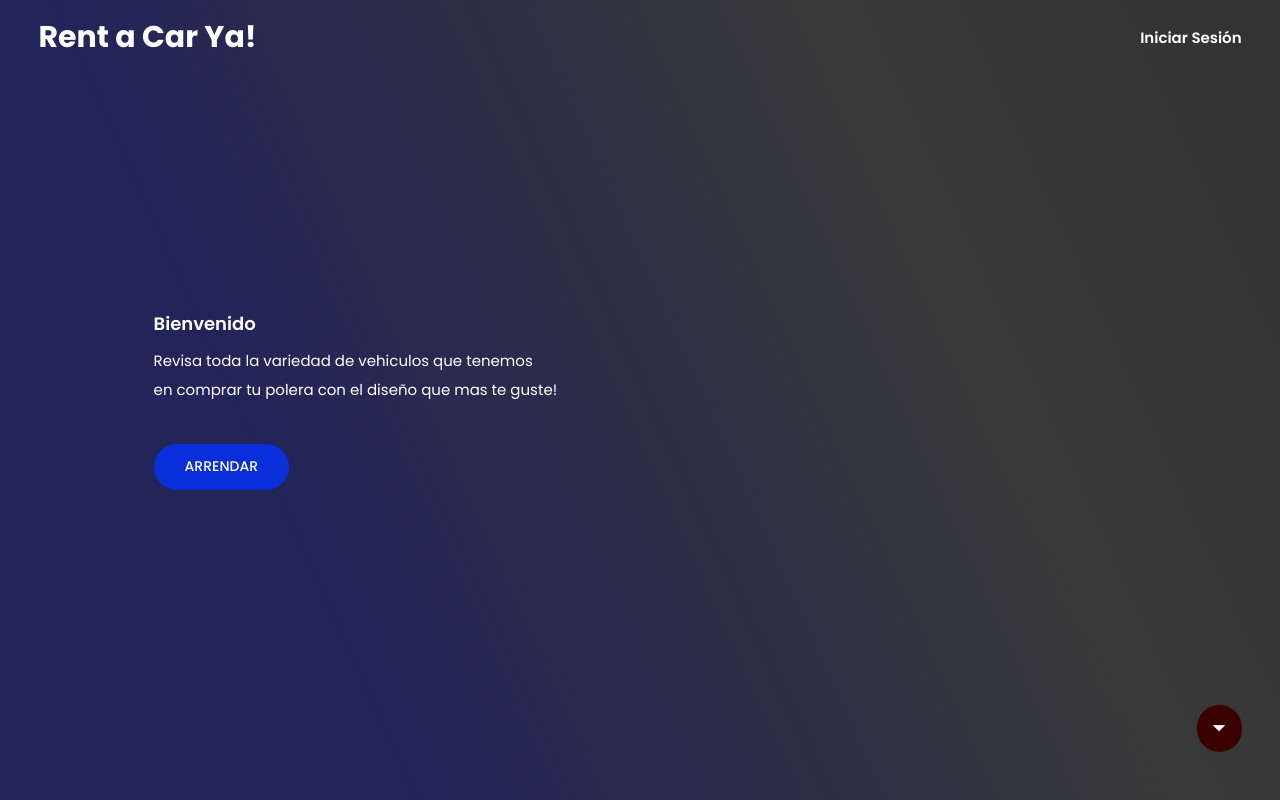
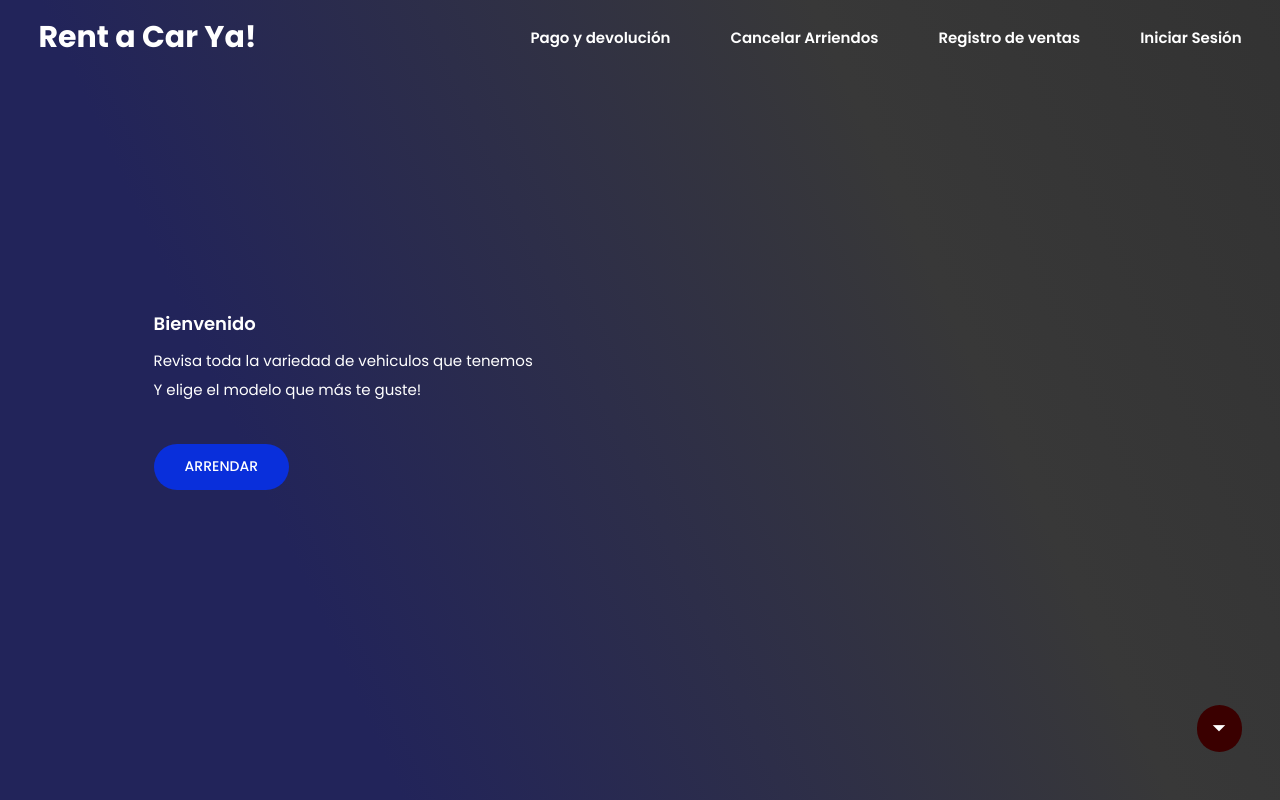
Before and after one commit to 1Synosure/Concesionario, a website: page imprint.html in a window 1280 px wide. Drawn offline with nearby package versions, Linux system fonts and the light colour scheme.

Commit message:
Cambio final pipipiii

```diff
--- a/imprint.html
+++ b/imprint.html
@@ -18,7 +18,9 @@
     <header>
       <a href="#" class="logo">Rent a Car Ya!</a>
       <ul class="navlist">
-
+        <li><a href="Pago_y_devolucion.html">Pago y devolución</a></li>
+        <li><a href="cancelacion_siusamosnodejs.html">Cancelar Arriendos</a></li>
+        <li><a href="Historial.html">Registro de ventas</a></li>
         <li><a href="Login.html">Iniciar Sesión</a></li>
       </ul>
 
@@ -28,7 +30,7 @@
     <section class="hero">
       <div< class="hero-text">
         <h4>Bienvenido</h4>
-        <p>Revisa toda la variedad de vehiculos que tenemos <br> en comprar tu polera con el diseño que mas te guste!</p>
+        <p>Revisa toda la variedad de vehiculos que tenemos <br> Y elige el modelo que más te guste!</p>
         <a href="ListaDeAutos.html">Arrendar</a>
       </div>
 
```
Also changed, not shown: FormArriendo.html (+1 -1 lines), ListaDeAutos.html (+4 -0 lines), cancelacion_siusamosnodejs.html (+2 -0 lines).
